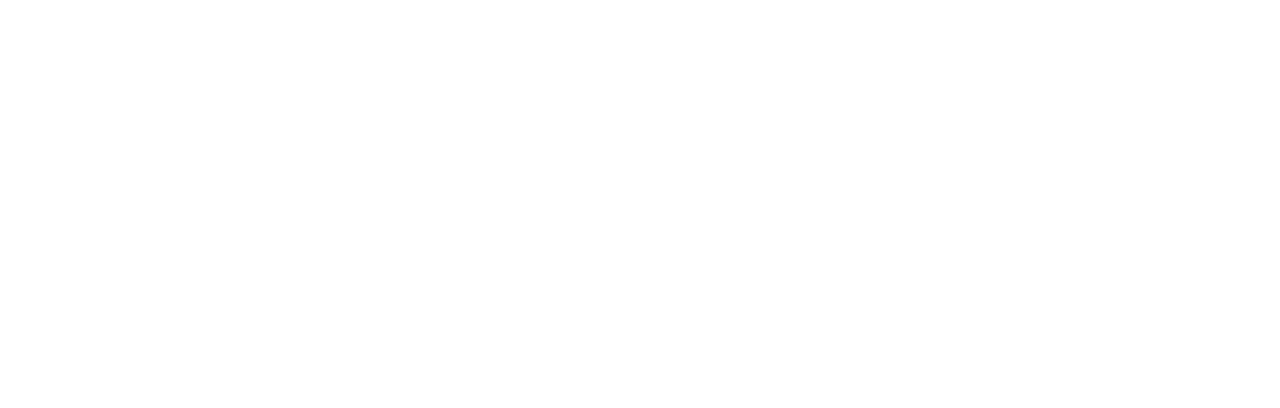
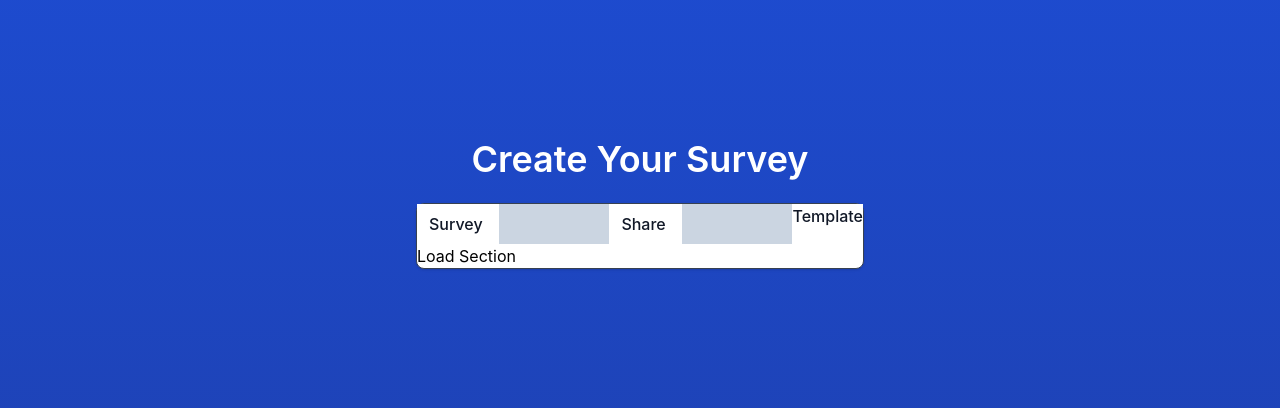
Before and after one commit to letiendat200/FE-Votio, a React (Create React App) app: page /create in a window 1280 px wide. Before the commit this address had no page. Shown: the part 196-604 px from the top of the page. Built offline with nearby package versions, Linux system fonts and the light colour scheme.

Commit message:
Updated Sign up page + CreateSurvey page(not done)

```diff
--- a/src/App.js
+++ b/src/App.js
@@ -1,6 +1,7 @@
 import './App.css';
 import LoginPage from './components/LoginPage';
 import SignupPage from './components/SignupPage';
+import CreateElection from './components/CreateElection';
 import {BrowserRouter as Router,Route,Routes} from 'react-router-dom';
 
 function App() {
@@ -13,6 +14,9 @@ function App() {
         <Routes>
           <Route path="/signup" element = {<SignupPage/>}/>
         </Routes>
+        <Routes>
+          <Route path="/create" element = {<CreateElection/>}/>
+        </Routes>
         </div>
     </Router>
   );
--- /dev/null
+++ b/src/components/CreateElection.js
@@ -0,0 +1,27 @@
+import React,{useState} from 'react'
+import { useNavigate  } from 'react-router-dom';
+import Survey  from './surveyComponents/Survey';
+import SurveyNavbar from './surveyComponents/SurveyNavbar';
+const CreateElection = () => {
+    const [activeContent, setActiveContent] = useState('survey');
+    const navigate = useNavigate();
+    return (
+        <div className="bg-gradient-to-b from-blue-700 to-blue-800">
+            <div className="flex flex-col items-center justify-center px-6 py-8 mx-auto md:h-screen lg:py-0">
+                <a className="flex items-center mb-6 text-4xl font-semibold text-white">
+                    Create Your Survey
+                </a>
+                <div className="w-full bg-white rounded-lg shadow border border-gray-700 md:mt-0 sm:max-w-md xl:p-0">
+                    <div className="space-y-4 md:space-y-6">
+                        <div>
+                            <SurveyNavbar activeContent = {activeContent} setActiveContent={setActiveContent} />
+                            {activeContent === 'survey' && <Survey />}
+                        </div>
+                    </div>
+                </div>
+            </div>
+        </div>
+    )
+}
+
+export default CreateElection;
--- a/src/components/LoginPage.js
+++ b/src/components/LoginPage.js
@@ -3,8 +3,8 @@ import { useNavigate  } from 'react-router-dom';
 export default function LoginPage() {
     const navigate = useNavigate();
     return (
-        <section className="bg-gradient-to-b from-cyan-900 to-gray-900 h-screen">
-            <div className="flex flex-col items-center justify-center px-6 py-8 mx-auto md:h-full lg:py-0">
+        <section className="bg-gradient-to-b from-cyan-900 to-gray-900">
+            <div className="flex flex-col items-center justify-center px-6 py-8 mx-auto md:h-screen lg:py-0">
                 <a className="flex items-center mb-6 text-2xl font-semibold text-gray-900 dark:text-white">
                     <img className="w-8 h-8 mr-2" src="https://upload.wikimedia.org/wikipedia/commons/thumb/5/53/Logo_vote.svg/1200px-Logo_vote.svg.png" alt="logo"/>
                     VOTIO
--- a/src/components/SignupPage.js
+++ b/src/components/SignupPage.js
@@ -1,10 +1,12 @@
-import React from 'react'
+import React,{useState} from 'react'
 import { useNavigate  } from 'react-router-dom';
 export default function SignupPage() {
+    const [password,setPassword] = useState("");
+    const [passwordAgain,setPasswordAgain] = useState("");
     const navigate = useNavigate();
     return (
-        <section className="bg-gradient-to-b from-purple-300 to-purple-800 h-screen">
-            <div className="flex flex-col items-center justify-center px-6 py-8 mx-auto md:h-full lg:py-0">
+        <section className="bg-gradient-to-b from-purple-300 to-purple-800">
+            <div className="flex flex-col items-center justify-center px-6 py-8 mx-auto md:h-screen lg:py-0">
                 <a className="flex items-center mb-6 text-2xl font-semibold text-indigo-950">
                     <img className="w-8 h-8 mr-2" src="https://upload.wikimedia.org/wikipedia/commons/thumb/5/53/Logo_vote.svg/1200px-Logo_vote.svg.png" alt="logo"/>
                     VOTIO
@@ -24,9 +26,14 @@ export default function SignupPage() {
                                 <input type="email" name="email" id="email" className="bg-gray-50 border border-gray-300 text-gray-900 sm:text-sm rounded-lg focus:ring-primary-600 focus:border-primary-600 block w-full p-2.5" placeholder="name@company.com" required=""/>
                             </div>
                             <div>
-                                <label for="password" className="block mb-2 text-sm font-medium text-purple-600">Password</label>
-                                <input type="password" name="password" id="password" className="bg-gray-50 border border-gray-300 text-gray-900 sm:text-sm rounded-lg focus:ring-primary-600 focus:border-primary-600 block w-full p-2.5" placeholder="••••••••" required=""/>
+                                <label for="password" className="block mb-2 text-sm font-medium text-purple-600">Password <span className="text-slate-400">(*5 or more characters)</span></label>
+                                <input type="password" name="password" id="password" className="bg-gray-50 border border-gray-300 text-gray-900 sm:text-sm rounded-lg focus:ring-primary-600 focus:border-primary-600 block w-full p-2.5" onChange={e => setPassword(e.target.value)}  placeholder="••••••••" required=""/>
                             </div>
+                            <div>
+                                <label for="passwordAgain" className="block mb-2 text-sm font-medium text-purple-600">Enter password again</label>
+                                <input type="password" name="passwordAgain" id="passwordAgain" className="bg-gray-50 border border-gray-300 text-gray-900 sm:text-sm rounded-lg focus:ring-primary-600 focus:border-primary-600 block w-full p-2.5" onChange={e => setPasswordAgain(e.target.value)} placeholder="••••••••" required=""/>
+                            </div>
+
                             <div className="flex items-center justify-between">
                                 <div className="flex items-start">
                                     <div className="flex items-center h-5">
@@ -40,7 +47,9 @@ export default function SignupPage() {
                                 </div>
 
                             </div>
-                            <button type="submit" className="w-full text-white bg-purple-600 hover:bg-purple-700 focus:ring-4 focus:outline-none focus:ring-white-300 font-base rounded-lg px-5 py-2.5 text-center">Create Account</button>
+                            <button type="submit"
+                                    className="w-full px-5 py-2.5 font-base text-center text-white cursor-pointer bg-purple-600 hover:bg-purple-700 focus:ring-4 rounded-lg disabled:bg-slate-500 disabled:opacity-25 disabled:cursor-default"
+                                    disabled={!password || password.length < 5 || password!=passwordAgain}>Create Account</button>
 
                             <p className="text-center text-sm font-light text-gray-500">
                                 Already have an account? <button onClick={()=>{navigate('/')}} className="font-medium ml-5 text-purple-600 hover:underline ">Log in now</button>
--- /dev/null
+++ b/src/components/surveyComponents/Survey.js
@@ -0,0 +1,30 @@
+import React, {useState } from 'react';
+
+let nextId = 0;
+
+export default function Survey() {
+
+  const [questions,setQuestions] = useState([]);
+
+  const addSection = () => {
+    setQuestions([
+      ...questions,
+      nextId++
+    ])
+  }
+
+  return (
+    <div>
+      <ul>
+        { questions.map(question => (
+          <li key={question}>
+             <input/>
+          </li>
+        ))
+        }
+        </ul>
+        <button onClick={addSection}>Load Section</button>
+    </div>
+
+  );
+}
--- /dev/null
+++ b/src/components/surveyComponents/SurveyNavbar.js
@@ -0,0 +1,23 @@
+import React from 'react';
+
+export default function  NavbarComponent(props) {
+  const activeContent = props.activeContent;
+  const setActiveContent = props.setActiveContent;
+  return (
+    <nav class="w-full bg-slate-300 border-gray-200">
+        <div class="hidden w-full md:block md:w-auto " id="navbar-default">
+          <ul class="flex flex-row font-medium justify-between p-0 bg-slate-300 bg-gray-50">
+            <li className="block bg-white">
+              <button onClick={() => setActiveContent('survey')} className="block py-2 pl-3 pr-4 text-gray-900 rounded bg-white" aria-current="page">Survey</button>
+            </li>
+            <li className="block bg-white">
+              <button onClick={() => setActiveContent('share')} className="block py-2 pl-3 pr-4 text-gray-900 rounded bg-white hover:bg-gray-100 hover:text-blue-700 ">Share</button>
+            </li >
+            <li className="block bg-white">
+              <button onClick={() => setActiveContent('template')} class="block py-2 pl-3 pr-4 text-gray-900 rounded hover:bg-gray-100 md:hover:bg-transparent md:border-0 md:hover:text-blue-700 md:p-0 dark:text-white md:dark:hover:text-blue-500 dark:hover:bg-gray-700 dark:hover:text-white md:dark:hover:bg-transparent">Template</button>
+            </li>
+          </ul>
+        </div>
+  </nav>
+  );
+};
```
